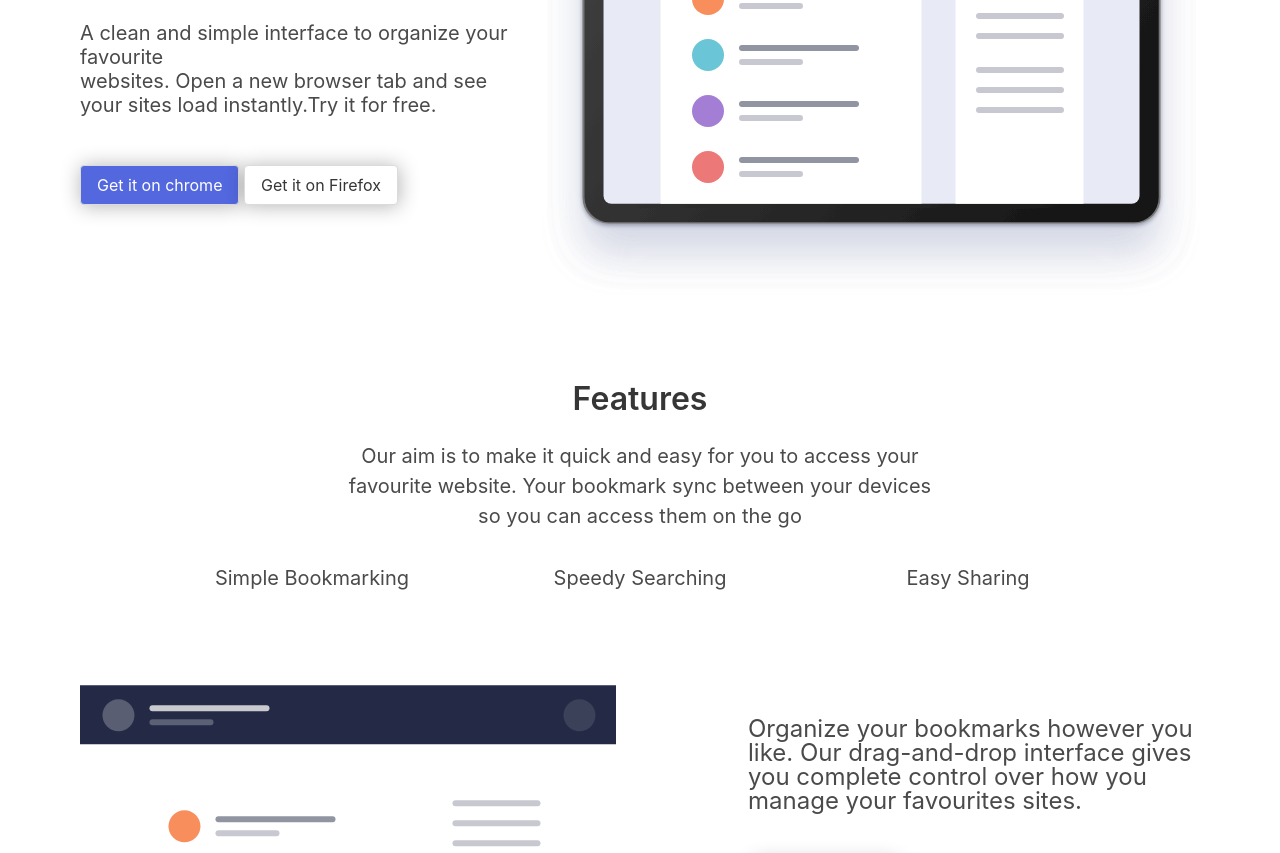
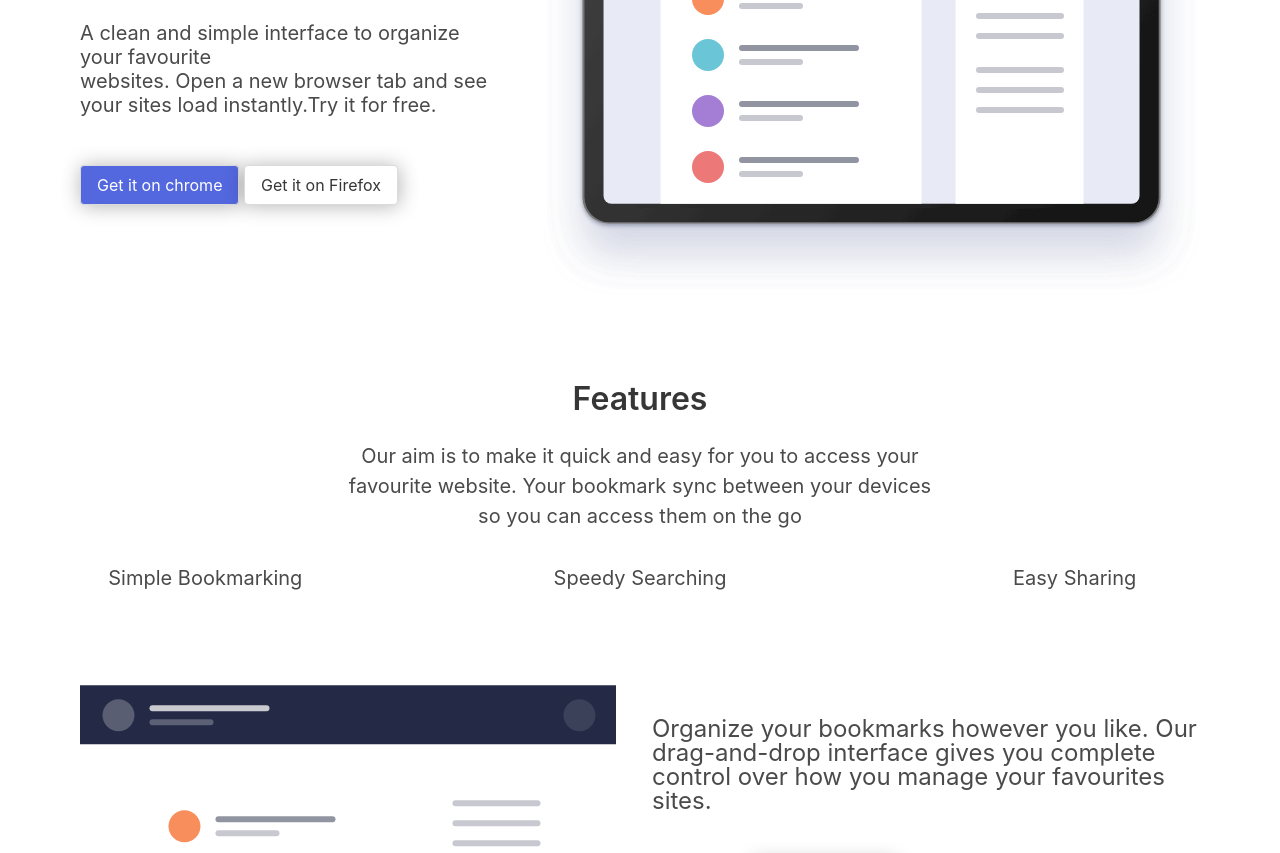
Before and after one commit to Adetutu777/bookmark-product-landing-page, a plain HTML site: page index.html in a window 1280 px wide. Shown: the part 319-1172 px from the top of the page. Drawn offline with nearby package versions, Linux system fonts and the light colour scheme.

Commit message:
Update style.css

```diff
--- a/style.css
+++ b/style.css
@@ -24,10 +24,15 @@ margin-right: 2rem;
 
     margin-top: 3.5rem;
     padding-top: 2.5rem;
+    margin-right:3rem;
+
 }
 
 .first-para{
     line-height: 1.5rem;
+     margin-right:1rem;
+    font-size:100px;
+
 }
 
 .feat-in{
@@ -55,21 +60,16 @@ margin-right: 2rem;
 #social-cards{
     background-color:  hsl(231, 69%, 60%);
     color: white;
+
 }
 
 .check-in{
 
     margin-top: 2rem;
-    margin-left: 5rem;
-    margin-right: 5rem;
-    padding-left: 5rem;
-    padding-right: 5rem;
 
 }
 
 .col-book{
- margin-left: 3rem;
- padding-left: 3rem;
  margin-top: 2rem;
  line-height: 1.5rem;
 
@@ -157,6 +157,7 @@ details{
 
 details summary{
     outline: none;
+    background: whitesmoke;
 }
 
 #get-card{
```
